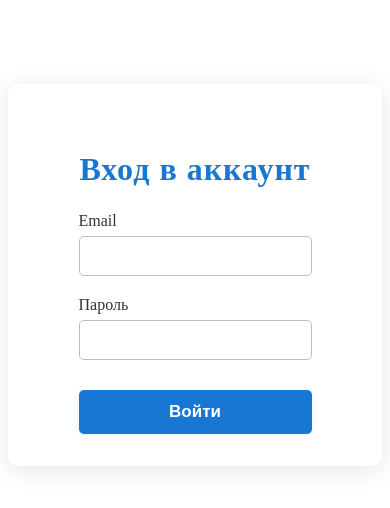
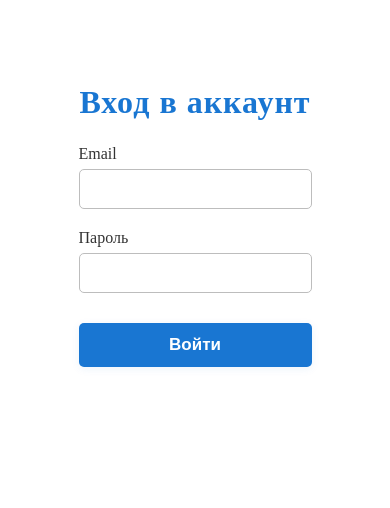
Before and after one commit to serjobor/client-auth-forms, a React (Vite) app in the folder client/: page /login in a window 390 px wide. Shown: the top 508 px of the page. Built offline with nearby package versions, Linux system fonts and the light colour scheme.

Commit message:
feat: add style adaptive for login

```diff
--- a/client/src/pages/Login.module.css
+++ b/client/src/pages/Login.module.css
@@ -9,6 +9,28 @@
   display: flex;
   flex-direction: column;
   align-items: center;
+}
+
+@media (max-width: 600px) {
+  .container {
+    max-width: 98vw;
+    padding: 24px 8px 20px 8px;
+    margin-top: 4vh;
+    border-radius: 0;
+    box-shadow: none;
+    min-height: 100vh;
+  }
+  .title {
+    font-size: 1.3rem;
+    margin-bottom: 18px;
+  }
+  .formGroup {
+    margin-bottom: 14px;
+  }
+  .submitButton {
+    font-size: 15px;
+    padding: 10px 0;
+  }
 }
 
 .title {
```
